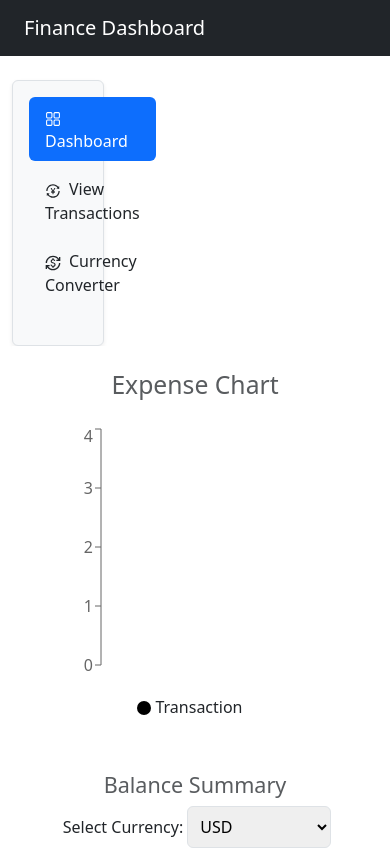
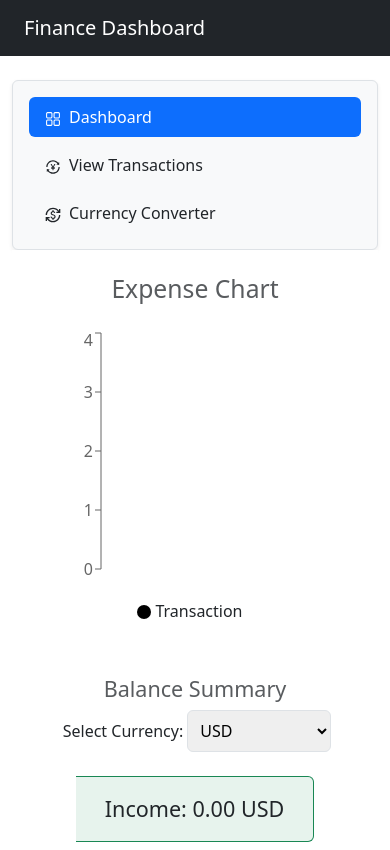
Before and after one commit to OkiljonDadakhanov/finance-dashboard, a React (Create React App) app: page / in a window 390 px wide. Shown: the top 850 px of the page. Built offline with nearby package versions, Linux system fonts and the light colour scheme; no server answers.

Commit message:
fix: nav links are responsive on mobile

```diff
--- a/src/components/MainDashboard.js
+++ b/src/components/MainDashboard.js
@@ -6,7 +6,9 @@ import { MdCurrencyExchange } from "react-icons/md";
 
 export default function MainDashboard() {
   return (
-    <div className="p-3 border rounded shadow-sm bg-light w-25">
+    <div className="p-3 border rounded shadow-sm bg-light">
+      <div className="d-none d-md-block"> {/* Hide sidebar on mobile */}
+        <div className="w-25">
           <ul className="nav nav-pills flex-column">
             <li className="nav-item mb-2">
               <NavLink
@@ -21,7 +23,7 @@ export default function MainDashboard() {
                 Dashboard
               </NavLink>
             </li>
-        <li className="nav-item mb-2 ">
+            <li className="nav-item mb-2">
               <NavLink
                 to="/transactions"
                 className={({ isActive }) =>
@@ -34,7 +36,7 @@ export default function MainDashboard() {
                 View Transactions
               </NavLink>
             </li>
-        <li className="nav-item ">
+            <li className="nav-item">
               <NavLink
                 to="/currency-converter"
                 className={({ isActive }) =>
@@ -49,5 +51,54 @@ export default function MainDashboard() {
             </li>
           </ul>
         </div>
+      </div>
+
+      {/* Sidebar for mobile */}
+      <div className="d-block d-md-none">
+        <div className="w-100">
+          <ul className="nav nav-pills flex-column">
+            <li className="nav-item mb-2">
+              <NavLink
+                to="/"
+                className={({ isActive }) =>
+                  isActive
+                    ? "nav-link active bg-primary text-white"
+                    : "nav-link text-dark"
+                }
+              >
+                <RxDashboard className="me-2" />
+                Dashboard
+              </NavLink>
+            </li>
+            <li className="nav-item mb-2">
+              <NavLink
+                to="/transactions"
+                className={({ isActive }) =>
+                  isActive
+                    ? "nav-link active bg-primary text-white"
+                    : "nav-link text-dark"
+                }
+              >
+                <AiOutlineTransaction className="me-2" />
+                View Transactions
+              </NavLink>
+            </li>
+            <li className="nav-item">
+              <NavLink
+                to="/currency-converter"
+                className={({ isActive }) =>
+                  isActive
+                    ? "nav-link active bg-primary text-white"
+                    : "nav-link text-dark"
+                }
+              >
+                <MdCurrencyExchange className="me-2" />
+                Currency Converter
+              </NavLink>
+            </li>
+          </ul>
+        </div>
+      </div>
+    </div>
   );
 }
```
Lines whose indentation alone changed are shown as unchanged.
